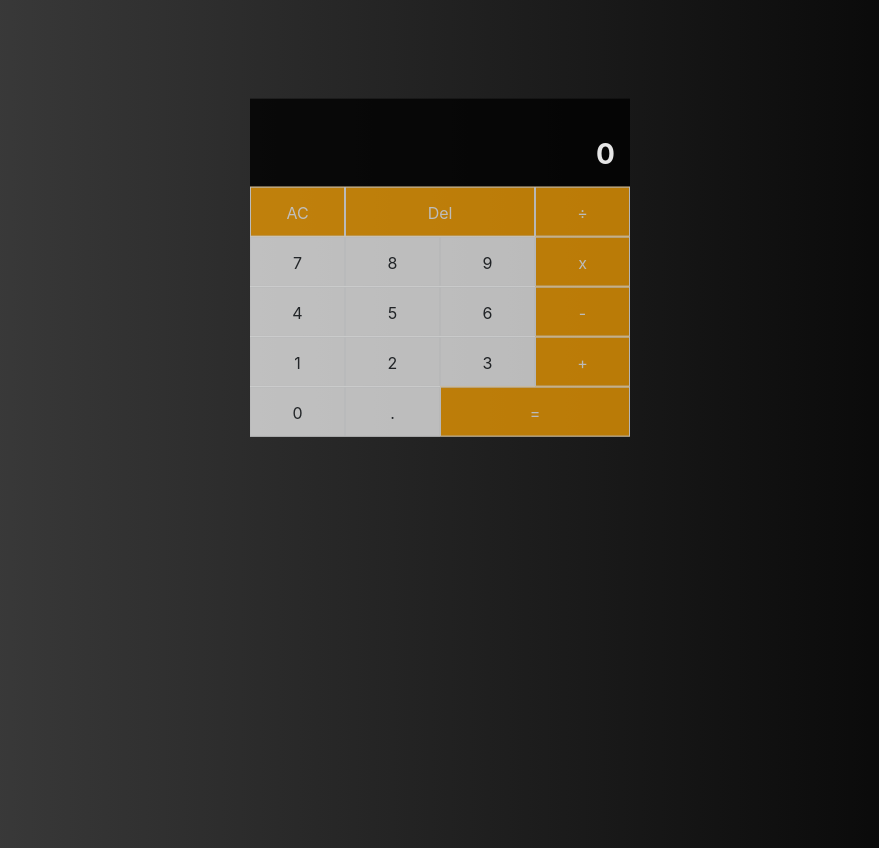
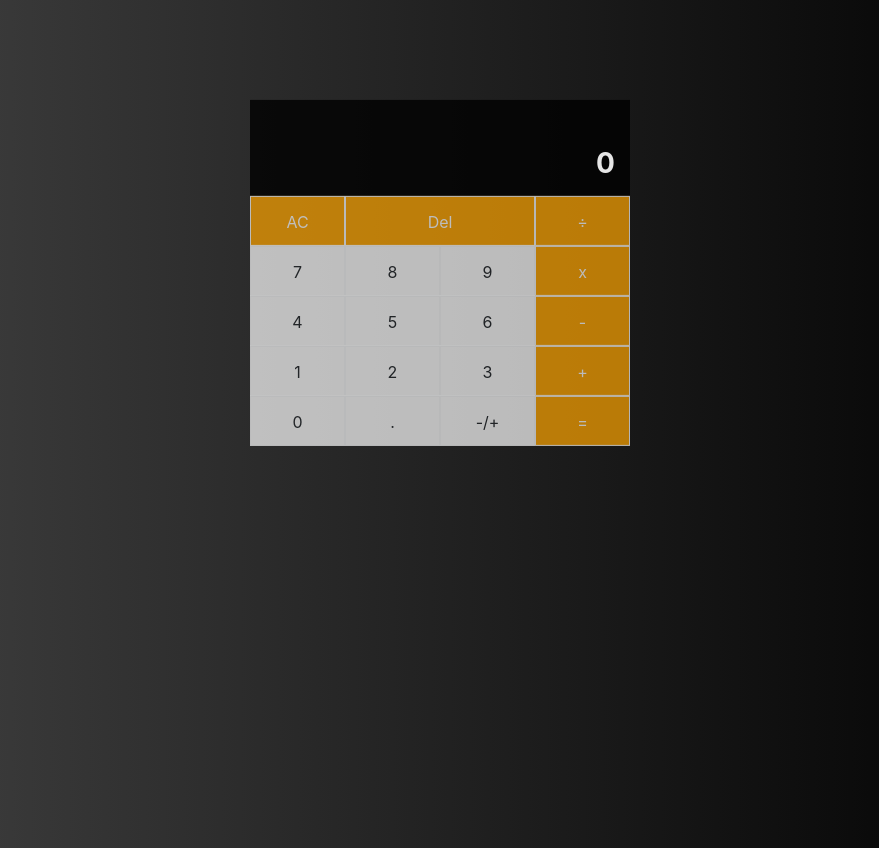
Before and after one commit to ssyctlm/calculator, a React (Create React App) app: page / in a window 1280 px wide. Shown: the whole page, without its empty margins (200-1079 px from the left). Built offline with nearby package versions, Linux system fonts and the light colour scheme.

Commit message:
- fixed float compute problems - add negative operator
//to do
- fix the issue of precision of decimal calculation

```diff
--- a/src/components/button.css
+++ b/src/components/button.css
@@ -1,38 +1,41 @@
-.yellow{
-    color:white;
-    background:orange;
-    opacity:0.7;
+.yellow {
+    color: white;
+    background: orange;
+    opacity: 0.7;
 }
-.yellow:hover{
-    color:white;
-    background:orange;
-    opacity:1;
+
+.yellow:hover {
+    color: white;
+    background: orange;
+    opacity: 1;
     transition: all 0.2s;
 }
 
-.white{
-    background:rgba(255,255,255);
-    opacity:0.7;
+.white {
+    background: rgba(255, 255, 255);
+    opacity: 0.7;
 }
-.white:hover{
-    background:rgba(255,255,255,.75);
+
+.white:hover {
+    background: rgba(255, 255, 255, .75);
     opacity: 1;
     transition: all 0.2s;
 
 }
 
-.spantwo{
-    width:4rem;
-    height:2rem;
+.spantwo {
+    width: 4rem;
+    height: 2rem;
 }
 
-.span{
-    width:2rem;
-    height:2rem;
+.span {
+    width: 2rem;
+    height: 2rem;
 }
 
-.mybtn{
+.mybtn {
     text-align: center;
-    height:50px;
+    height: 50px;
     line-height: 50px;
+    cursor: pointer;
 }
--- a/src/components/button.js
+++ b/src/components/button.js
@@ -44,11 +44,15 @@ export default class Button extends Component {
         case "÷":
           return "col-3 yellow "
         case "=":
-          return "col-6 yellow "
+          return "col-3 yellow "
+        case "-/+":
+          return "col-3 white "
         case "AC":
           return "col-3 yellow "
         case "Del":
           return "col-6 yellow "
+        default:
+          return ''
       }
     }
     return (
--- a/src/components/calc.js
+++ b/src/components/calc.js
@@ -10,11 +10,19 @@ class Calc extends Component {
       displayPre: '',
       displayCur: '0',
       number: [0, 1, 2, 3, 4, 5, 6, 7, 8, 9],
-      operator: ''
+      operator: undefined,
     }
   }
 
   addNum = val => {
+    // if(this.state.displayCur[0]==='-'){
+    //   if((this.state.displayCur[1] ==='0' && this.state.displayCur.length === 2) && val!=='.'){
+    //     this.setState({displayCur:'-'+val})
+    //   }
+    //   else{
+    //     this.setState({ displayCur: this.state.displayCur + val })
+    //   }
+    // }
     if((this.state.displayCur[0] ==='0' && this.state.displayCur.length === 1) && val!=='.'){
       this.setState({displayCur:val})
     }
@@ -34,11 +42,21 @@ class Calc extends Component {
   }
 
   operatorBtn = val =>{
+    if(this.state.displayCur && this.state.displayCur!=='0'){
+      if(this.state.operator === undefined){
         this.setState({displayPre:this.state.displayCur,displayCur:'',operator:val})
+      }else{
+        this.compute();
+        this.setState({operator:val})
+      }
+    }
+    else{
+      this.setState({operator:val})
+    }
   }
 
   clearBtn = ()=>{
-    this.setState({displayPre:' ',displayCur:'0'})
+    this.setState({displayPre:'',displayCur:'0',operator:undefined})
   }
   delBtn = () =>{
     if(this.state.displayCur.length === 1){
@@ -48,33 +66,41 @@ class Calc extends Component {
       this.setState({displayCur:this.state.displayCur.slice(0,-1)})
     }
   }
+  negative =()=>{
+    if(this.state.displayCur[0]!=='-' && parseFloat(this.state.displayCur)!==0){
+      this.setState({displayCur:'-' + this.state.displayCur})
+    }
+
+  }
   compute = ()=>{
-
+    if(this.state.displayPre && this.state.displayCur){
       if(this.state.operator === "+"){
-      this.setState({displayCur:parseInt(this.state.displayCur)+ parseInt(this.state.displayPre)})
-      console.log(`${this.state.displayPre} + ${this.state.displayCur} = ${parseInt(this.state.displayCur)+ parseInt(this.state.displayPre)}`)
+        this.setState({displayPre:parseFloat(this.state.displayCur)+ parseFloat(this.state.displayPre),displayCur:'',operator:undefined})
+        console.log(`${this.state.displayPre} + ${this.state.displayCur} = ${parseFloat(this.state.displayCur)+ parseFloat(this.state.displayPre)}`)
       }
       else if(this.state.operator === "-"){
-      this.setState({displayCur:parseInt(this.state.displayPre)-parseInt(this.state.displayCur)})
-      console.log(`${this.state.displayPre} - ${this.state.displayCur} = ${parseInt(this.state.displayPre)-parseInt(this.state.displayCur)}`)
+        this.setState({displayPre:parseFloat(this.state.displayPre)-parseFloat(this.state.displayCur),displayCur:'',operator:undefined})
+        console.log(`${this.state.displayPre} - ${this.state.displayCur} = ${parseFloat(this.state.displayPre)-parseFloat(this.state.displayCur)}`)
 
       }
       else if(this.state.operator === "x"){
-      this.setState({displayCur:parseInt(this.state.displayPre)*parseInt(this.state.displayCur)})
-      console.log(`${this.state.displayPre} * ${this.state.displayCur} = ${parseInt(this.state.displayPre)*parseInt(this.state.displayCur)}`)
+        this.setState({displayPre:parseFloat(this.state.displayPre)*parseFloat(this.state.displayCur),displayCur:'',operator:undefined})
+        console.log(`${this.state.displayPre} * ${this.state.displayCur} = ${parseFloat(this.state.displayPre)*parseFloat(this.state.displayCur)}`)
 
       }
       else if(this.state.operator === "÷"){
-      this.setState({displayCur:parseInt(this.state.displayPre)/parseInt(this.state.displayCur)})
-      console.log(`${this.state.displayPre} ÷ ${this.state.displayCur} = ${parseInt(this.state.displayPre)/parseInt(this.state.displayCur)}`)
+        this.setState({displayPre:parseFloat(this.state.displayPre)/parseFloat(this.state.displayCur),displayCur:'',operator:undefined})
+        console.log(`${this.state.displayPre} ÷ ${this.state.displayCur} = ${parseFloat(this.state.displayPre)/parseFloat(this.state.displayCur)}`)
 
+      }
+      else{return}
     }
   }
   render() {
     return (
       <React.Fragment>
         <div className="row display">
-          <OutputPrevious output={this.state.displayPre} />
+          <OutputPrevious output={this.state.displayPre} operator={this.state.operator}/>
           <OutputCurrent output={this.state.displayCur} />
         </div>
         <div className="row">
@@ -103,6 +129,7 @@ class Calc extends Component {
         <div className="row">
           <Button click={this.addZero} id="zero" name="0" />
           <Button click={this.addDecimal} id="decimal" name="." />
+          <Button click={this.negative} name='-/+' />
           <Button click={this.compute} id="equals" name="=" />
         </div>
 
--- a/src/components/outputcurrent.css
+++ b/src/components/outputcurrent.css
@@ -1,5 +1,5 @@
 .current {
-    min-height: 1.75rem;
+    min-height: 42px;
     font-size: 1.75rem;
     font-weight: bold;
     text-align: right;
--- a/src/components/outputprevious.css
+++ b/src/components/outputprevious.css
@@ -1,5 +1,5 @@
 .pre {
-    min-height: 1.1rem;
+    min-height: 26px;
     font-size: 1.1rem;
     font-weight: light;
     text-align: right;
@@ -7,3 +7,15 @@
     word-wrap: break-word;
 
 }
+
+/* .pre:nth-child(2) {
+    padding: 0 !important;
+} */
+.pre:nth-child(2) {
+    text-align: center;
+    padding: 0 !important;
+}
+
+.hide {
+    display: none;
+}
--- a/src/components/outputprevious.js
+++ b/src/components/outputprevious.js
@@ -7,10 +7,16 @@ export default class OutputPrevious extends Component {
     this.state = {};
   }
   render() {
+    let style = this.props.operator? ["pre col-11","pre col-1"]:["pre col-12","hide"]
     return (
-      <div className="pre col-12">
-        {this.props.output}
-      </div>
+      <React.Fragment>
+        <div className={style[0]}>
+          {this.props.output}
+        </div>
+        <div className={style[1]}>
+          {this.props.operator}
+        </div>
+      </React.Fragment>
     )
 
   }
```
Lines whose indentation alone changed are shown as unchanged.
